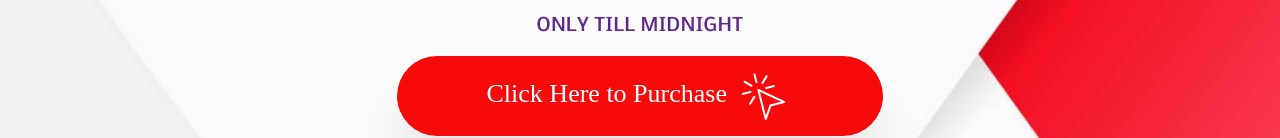
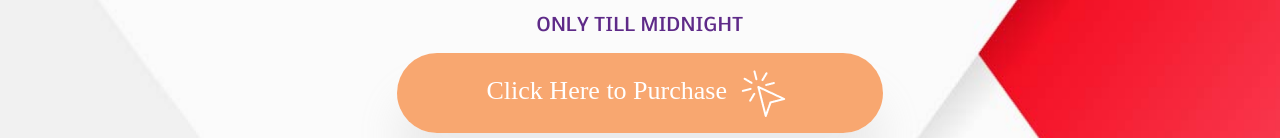
Before and after one commit to mahimayadav24/bonusmated21.github.io, a plain HTML site: page index.html in a window 1280 px wide. In both pictures the pointer is over the button "Click Here to Purchase". Shown: the part 662-800 px from the top of the page. Drawn offline with nearby package versions, Linux system fonts and the light colour scheme; a web font is replaced by a local one.

Commit message:
style.css

```diff
--- a/style.css
+++ b/style.css
@@ -201,10 +201,11 @@ body .wrapper {
 }
 
 .bg_img .btn_new:hover {
-    background-color: rgb(247, 10, 10);
+    background-color: rgba(247, 105, 10, 0.571);
     -webkit-transition: .3s ease-in-out;
     -o-transition: .3s ease-in-out;
     transition: .3s ease-in-out;
+    transform: translateY(-3px);
 }
 
 .bg_img .para {
@@ -696,6 +697,7 @@ ol,
     -webkit-transition: .3s ease-in-out;
     -o-transition: .3s ease-in-out;
     transition: .3s ease-in-out;
+    background-color: rgba(255, 0, 0, 1);
 }
 
 .crt__text .btnpr img {
```
